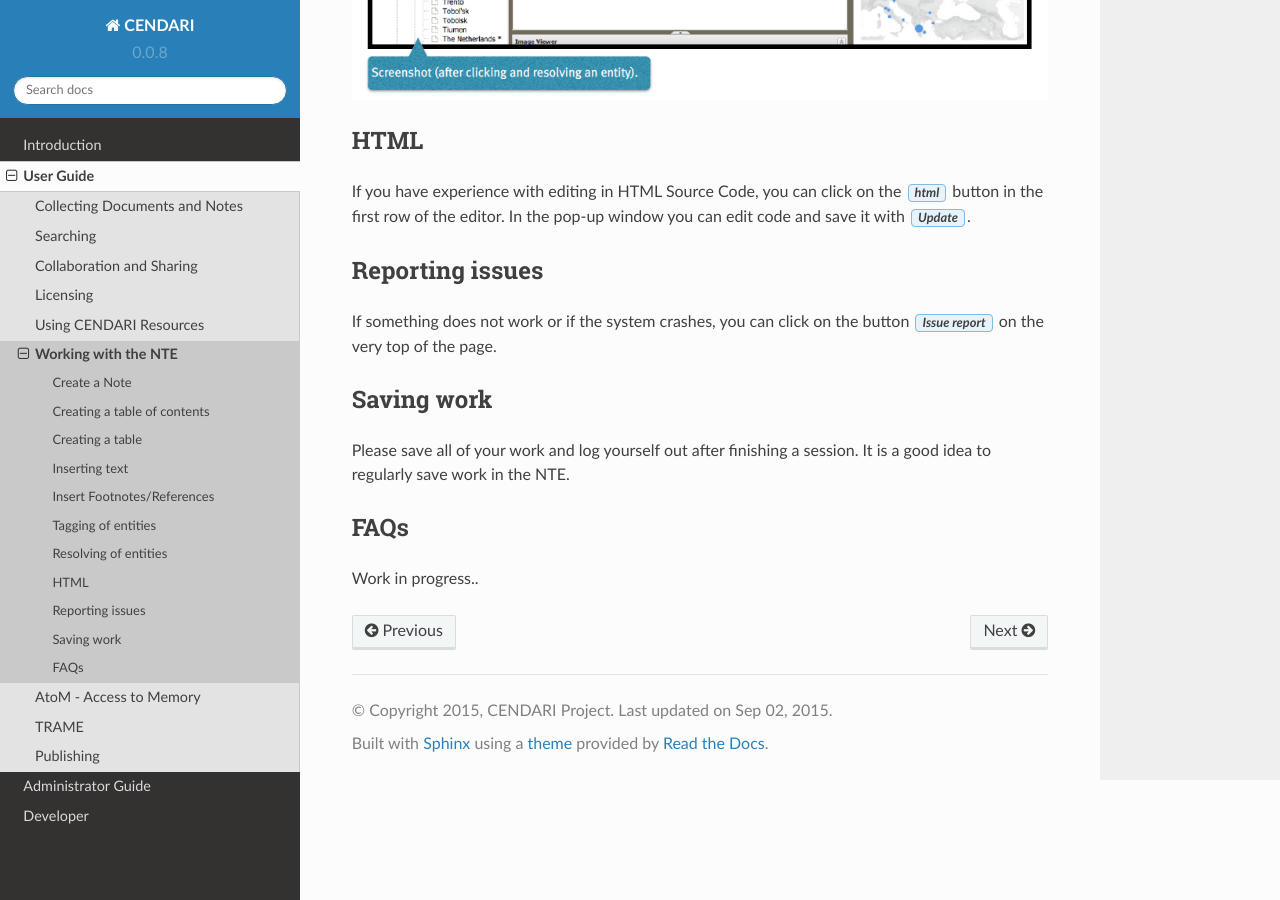
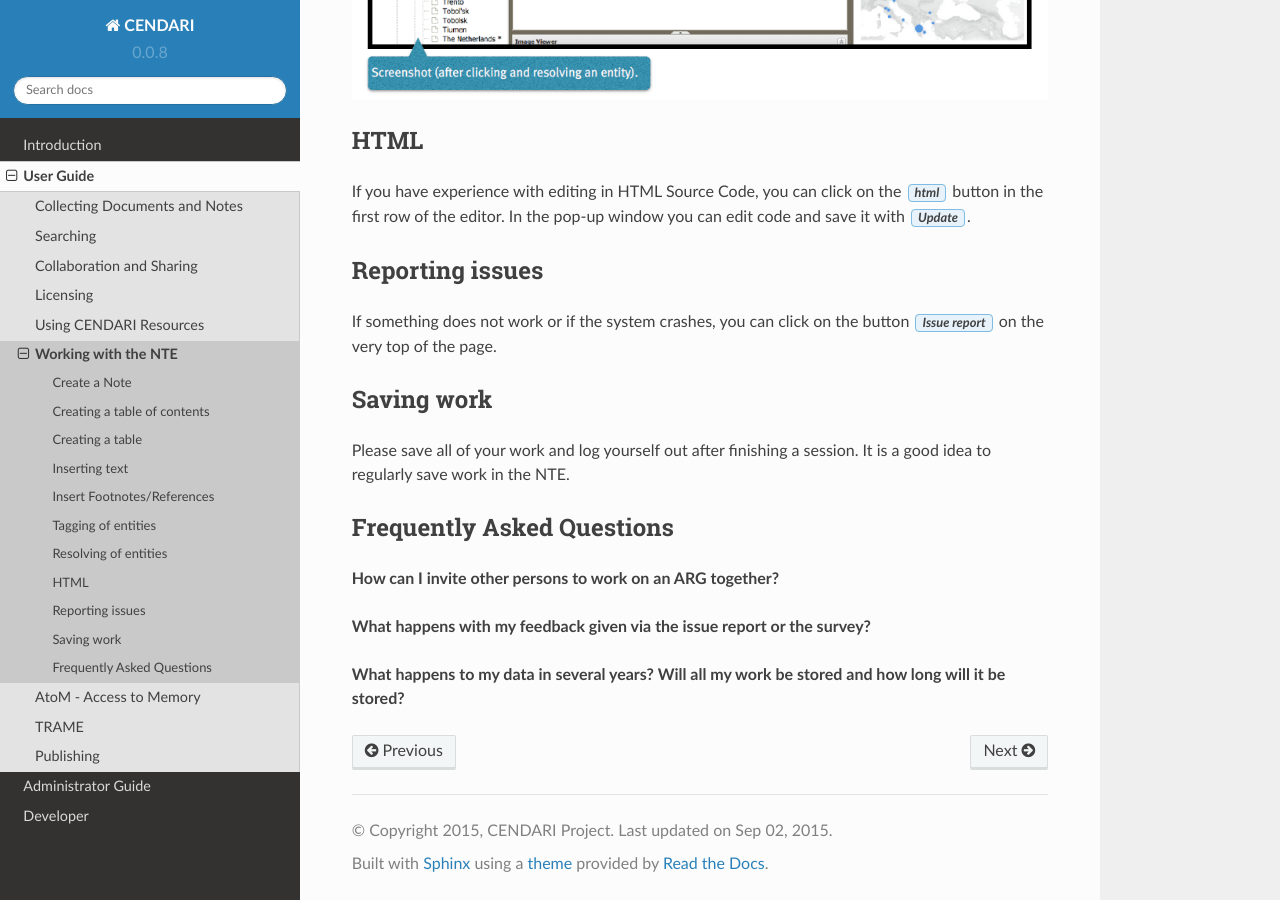
Before and after one commit to CENDARI/documentation, a Sphinx documentation site: the page built from source/user/writing_arg.rst, in a window 1280 px wide and 900 px high, scrolled down 3206 px. Built offline with Sphinx 7.4.7, drawn with Linux system fonts in a browser that asks for light colours; pages that are not in the unit, such as notebooks, are missing from menus.

Commit message:
Text and FAQs

```diff
--- a/source/user/atom.rst
+++ b/source/user/atom.rst
@@ -10,7 +10,7 @@ In AtoM you can search for archival descriptions and
 Starting your search
 ---------------------
 
-Start with a simple search like :menuselection:`manuscript`. Enter your search terms in the search field. You can browse the results by the proposed list
+To start with a simple search like :menuselection:`manuscript`, enter your search terms in the search field. You can browse the results by the proposed list
 (:menuselection:`Archival descriptions`, :menuselection:`Archival institutions`, :menuselection:`Subjects` and :menuselection:`Places`) or you narrow your search by facets. You will get a list of records and
 record creators that match your search criteria. These search results also show which archival institutions hold the proper records.
 
--- a/source/user/writing_arg.rst
+++ b/source/user/writing_arg.rst
@@ -167,6 +167,10 @@ Please save all of your work and log yourself out after
 finishing a session. It is a good idea to regularly save work
 in the NTE.
 
-FAQs
+Frequently Asked Questions
 --------------
-Work in progress..
+**How can I invite other persons to work on an ARG together?**
+
+**What happens with my feedback given via the issue report or the survey?**
+
+**What happens to my data in several years? Will all my work be stored and how long will it be stored?**
```
